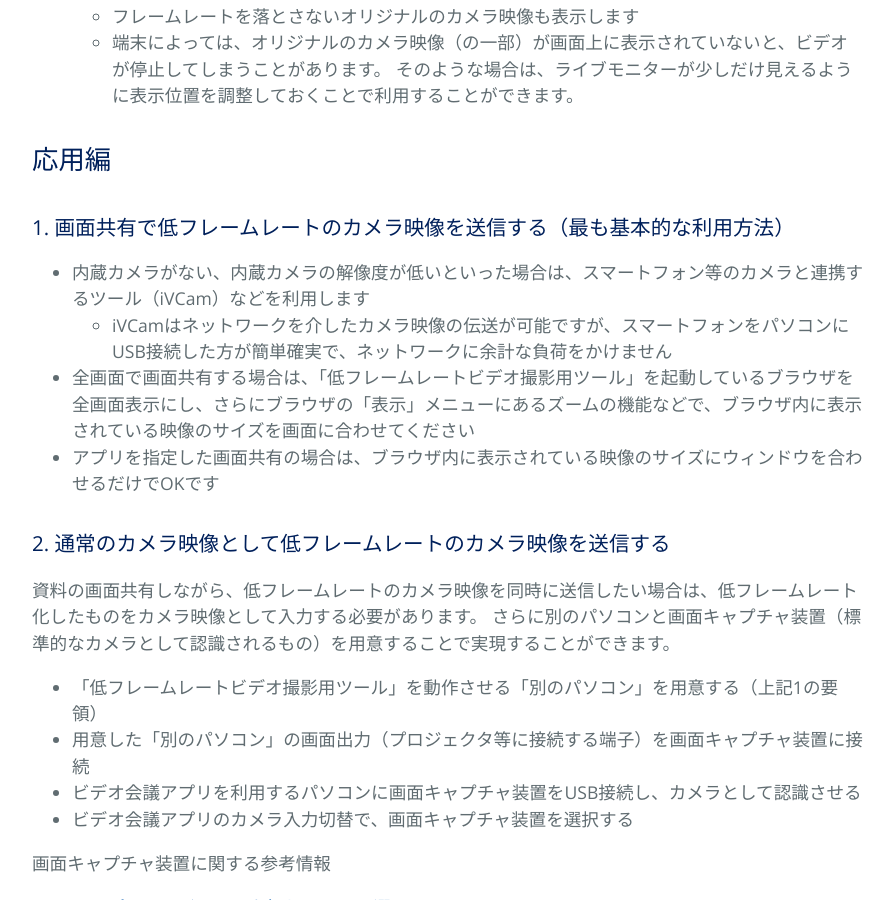
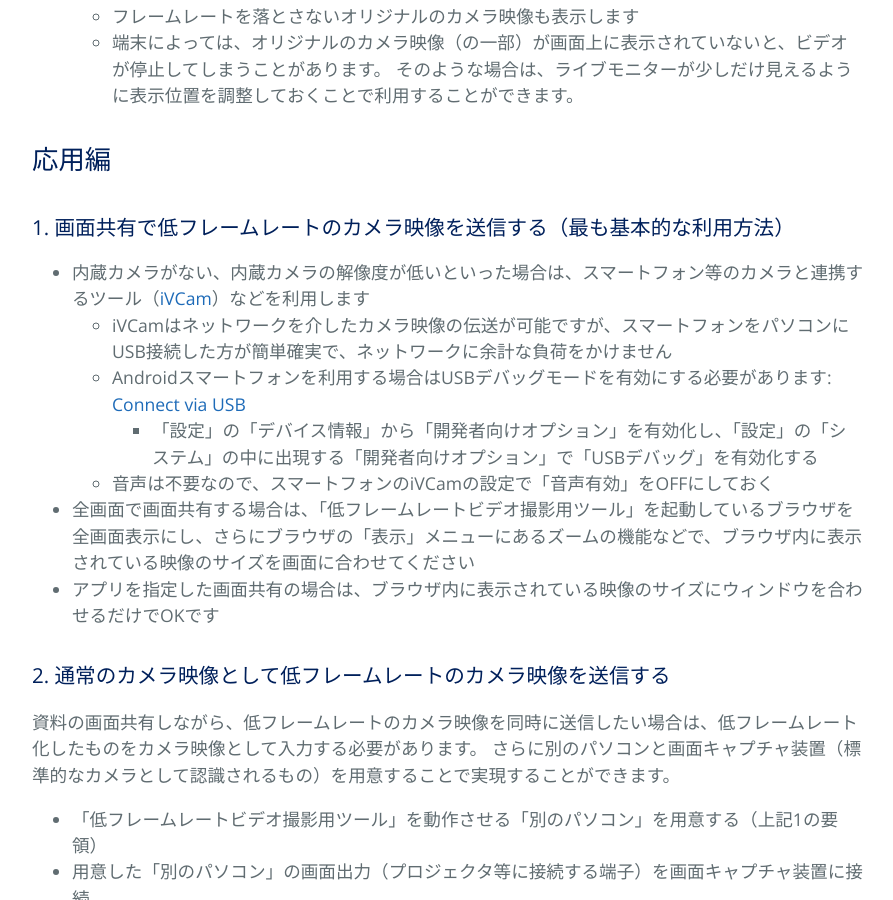
Before and after one commit to kyoto-u/online-edu, a Jekyll site: the page built from slow-camera-guide.md, in a window 1280 px wide and 900 px high, scrolled down 1764 px. Shown: the whole window, without its empty margins (192-1085 px from the left). Built offline with Jekyll 4.4.1, drawn with Linux system fonts in a browser that asks for light colours; our own code applies the rules of GitHub Pages for plain Markdown files.

Commit message:
Update slow-camera-guide.md

```diff
--- a/slow-camera-guide.md
+++ b/slow-camera-guide.md
@@ -52,8 +52,11 @@
 
 ### 1. 画面共有で低フレームレートのカメラ映像を送信する（最も基本的な利用方法）
 
-- 内蔵カメラがない、内蔵カメラの解像度が低いといった場合は、スマートフォン等のカメラと連携するツール（iVCam）などを利用します
+- 内蔵カメラがない、内蔵カメラの解像度が低いといった場合は、スマートフォン等のカメラと連携するツール（[iVCam](https://www.e2esoft.com/ivcam/)）などを利用します
   - iVCamはネットワークを介したカメラ映像の伝送が可能ですが、スマートフォンをパソコンにUSB接続した方が簡単確実で、ネットワークに余計な負荷をかけません
+  - Androidスマートフォンを利用する場合はUSBデバッグモードを有効にする必要があります: [Connect via USB](https://www.e2esoft.com/ivcam-connect-via-usb/)
+    - 「設定」の「デバイス情報」から「開発者向けオプション」を有効化し、「設定」の「システム」の中に出現する「開発者向けオプション」で「USBデバッグ」を有効化する
+  - 音声は不要なので、スマートフォンのiVCamの設定で「音声有効」をOFFにしておく
 - 全画面で画面共有する場合は、「低フレームレートビデオ撮影用ツール」を起動しているブラウザを全画面表示にし、さらにブラウザの「表示」メニューにあるズームの機能などで、ブラウザ内に表示されている映像のサイズを画面に合わせてください
 - アプリを指定した画面共有の場合は、ブラウザ内に表示されている映像のサイズにウィンドウを合わせるだけでOKです
 
```
